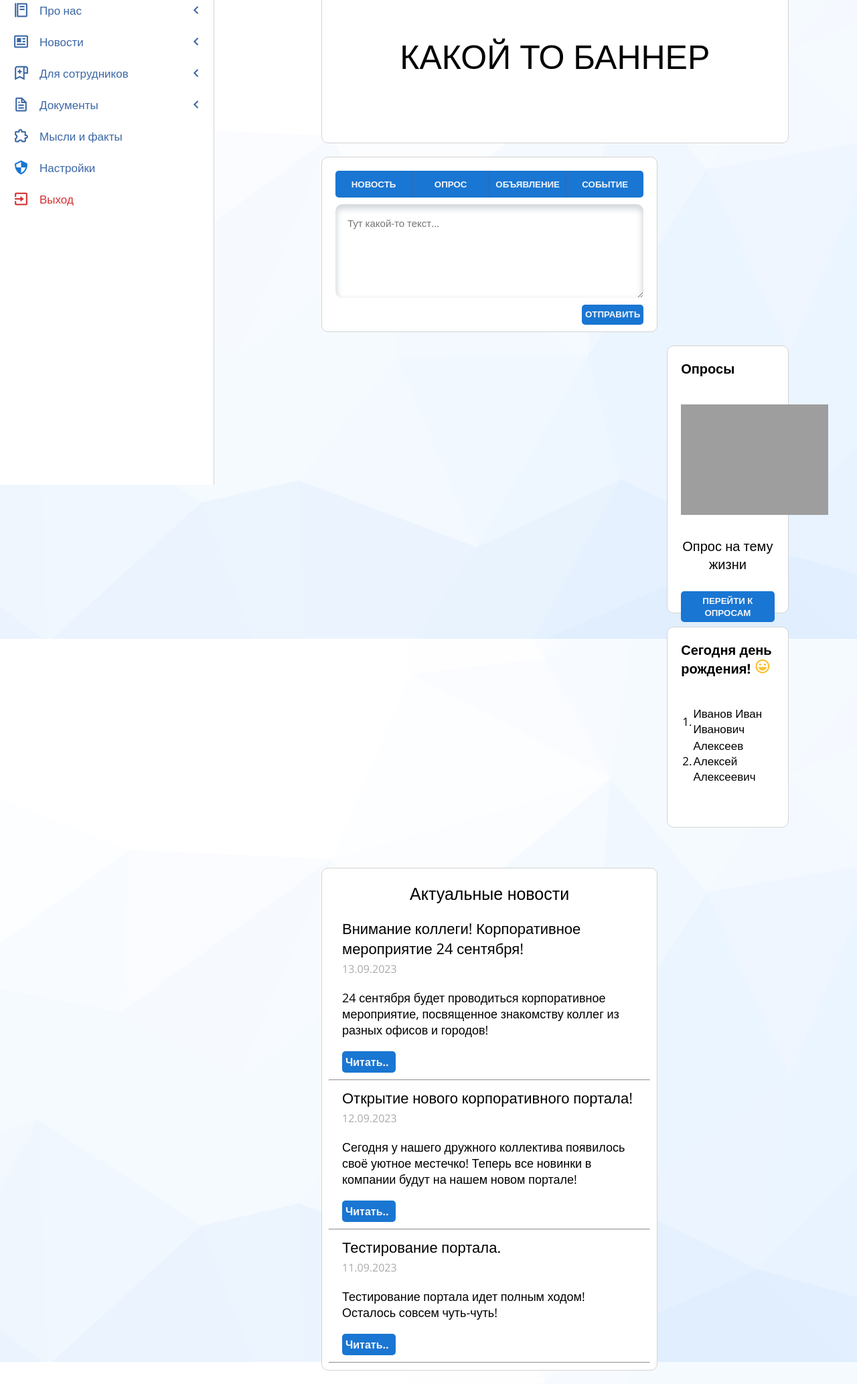
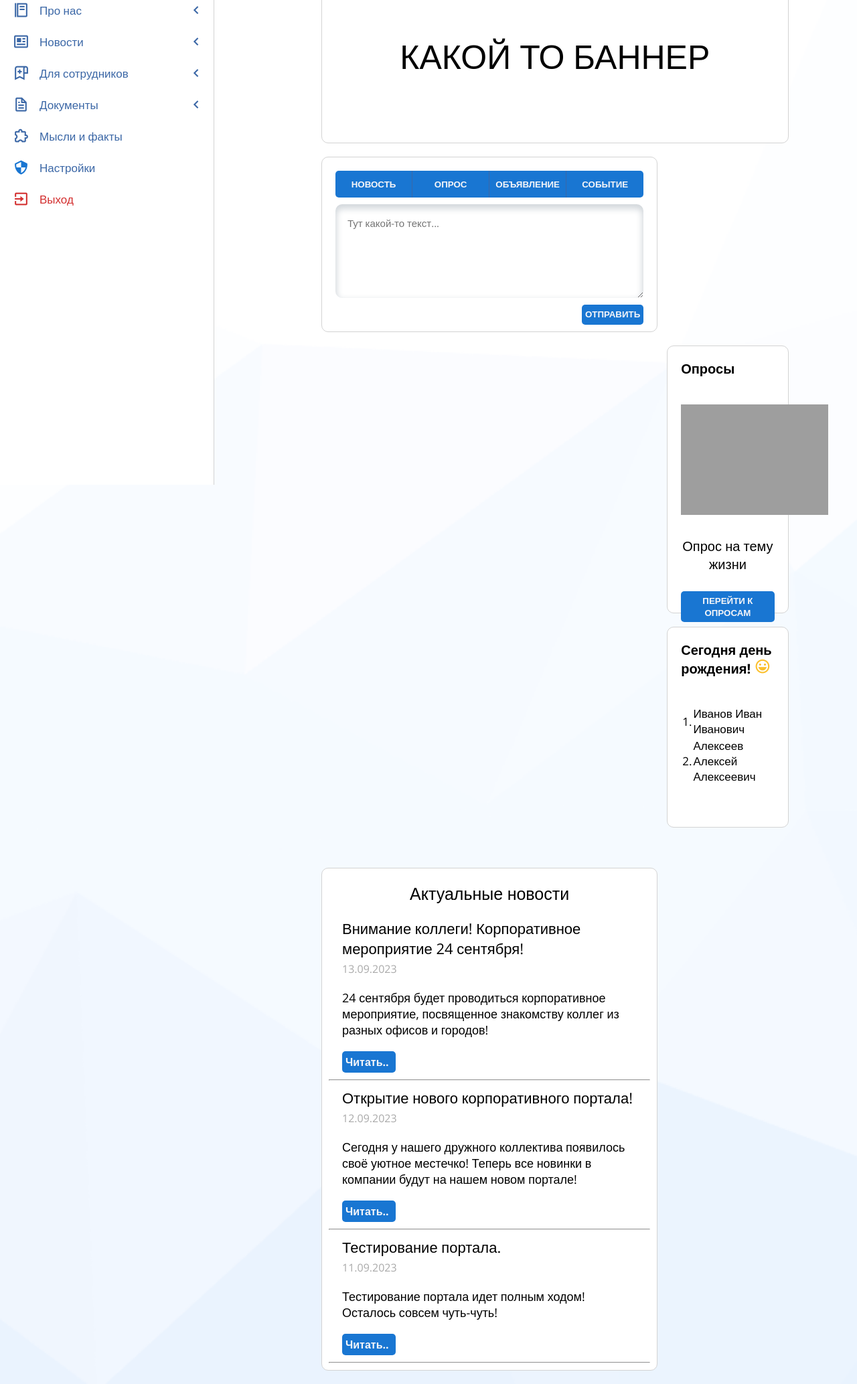
Before and after one commit to AlexEnotov/portal, a PHP site: page / in a window 1280 px wide. Shown: the part 126-2193 px from the top of the page at 67% size. Run offline with PHP 8.4, Linux system fonts and the light colour scheme; grey boxes are pictures that could not be loaded.

Commit message:
Update style.css

```diff
--- a/style.css
+++ b/style.css
@@ -33,6 +33,10 @@ a {
 }
 body {
 	background: url('bas.png');
+	   width: 100%;
+   height: 100%;
+   background-repeat: no-repeat;
+   background-size: cover;
 }
 
 .menu {
```
